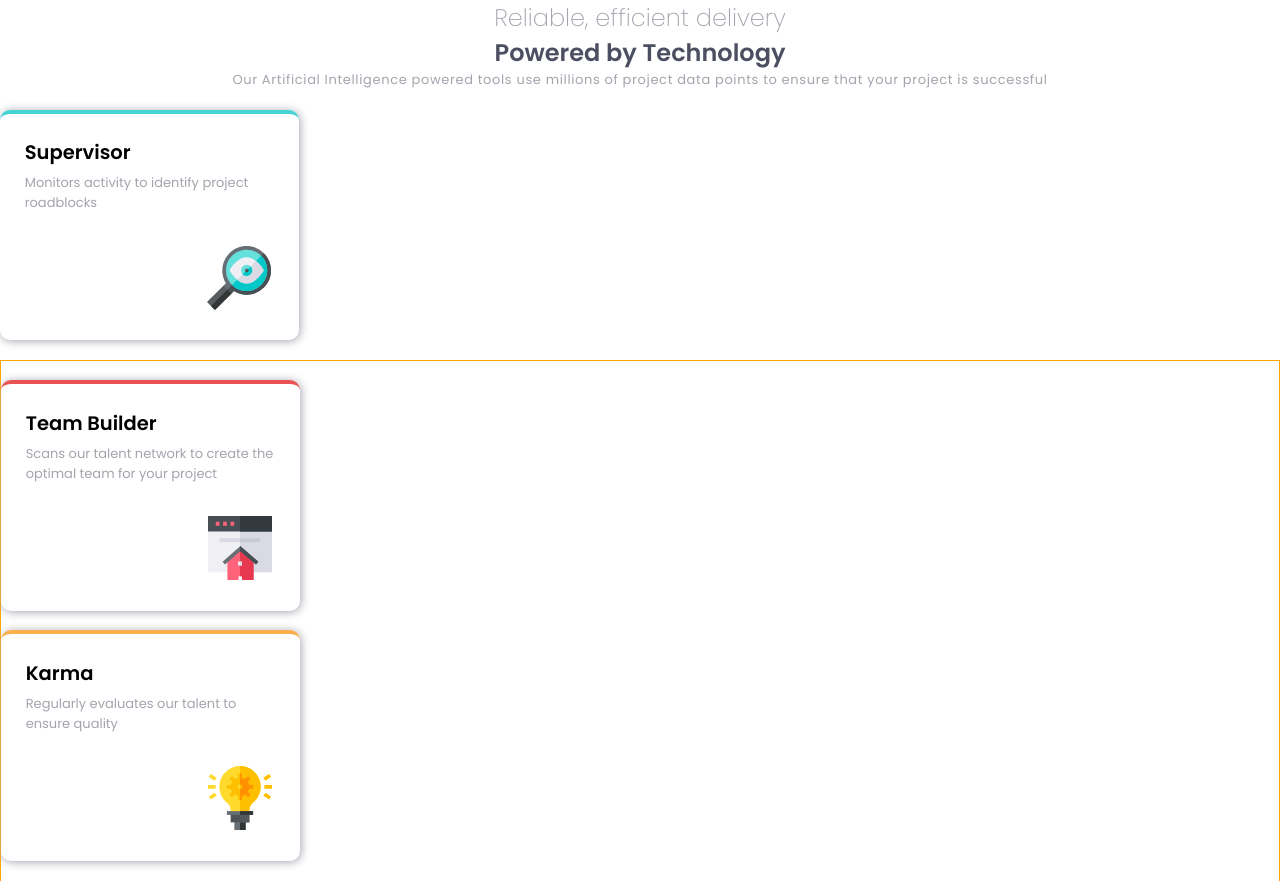
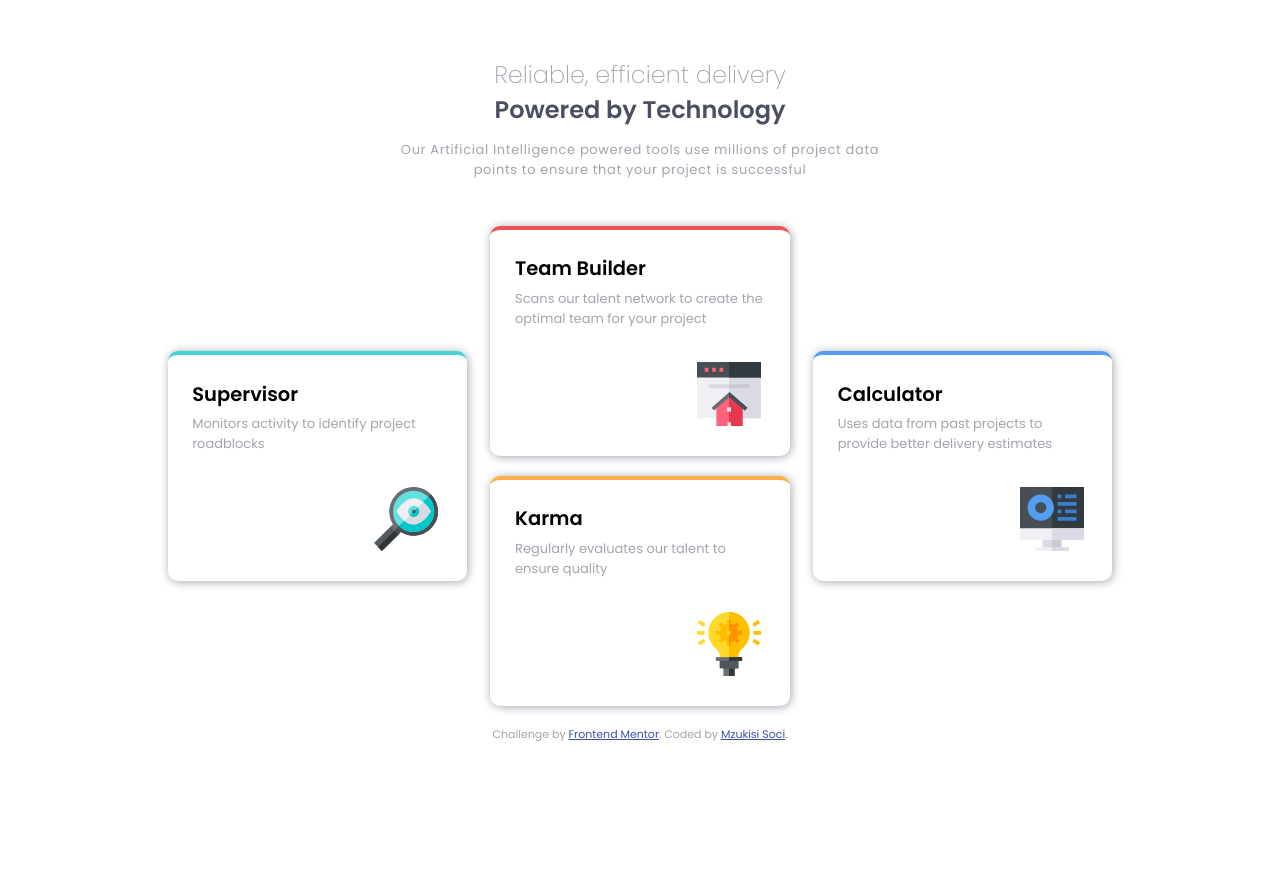
Before and after one commit to Mzu-Soci/Four-card-feature-section, a plain HTML site: page index.html in a window 1280 px wide. Shown: the top 881 px of the page. After the commit the page ends 800 px from the top, so only its background shows below. Drawn offline with Linux system fonts and the light colour scheme.

Commit message:
site complete

```diff
--- a/css/style.css
+++ b/css/style.css
@@ -4,13 +4,14 @@
     font-family: 'Poppins', sans-serif;
 }
 
-.container {
-    /* max-width: 375px; */
-    margin: auto;
+body {
+    height: 100vh;
+    display: flex;
+    align-items: center;
 }
 
-.site-content {
-    /* margin: 2.5em; */
+.container {
+    margin: auto;
 }
 
 .head-container {
@@ -35,7 +36,6 @@ p {
 .head__p {
     font-size: small;
     letter-spacing: .05em;
-    /* padding: 1em 0 2.5em 0; */
 }
 
 .role {
@@ -44,7 +44,6 @@ p {
     padding: 1.9em;
     margin: 1.5em 0;
     box-shadow: 1px 1px 10px hsl(229, 6%, 66%);
-    /* max-width: 250px; */
 }
 
 .role__1 {
@@ -68,8 +67,7 @@ h2 {
 }
 
 img {
-    position: relative;
-    left: 14em;
+    margin-left: 14em;
     padding-top: 2.5em;
 }
 
@@ -77,17 +75,32 @@ img {
 .attribution a { color: hsl(228, 45%, 44%); }
 
 @media only screen and (min-width: 600px) {
-    .role {
-        /* border-radius: 10px;
-        font-size: small;
-        padding: 1.9em;
-        margin: 1.5em 0;
-        box-shadow: 1px 1px 10px hsl(229, 6%, 66%); */
-        max-width: 250px;
+
+    .head__p {
+        max-width: 500px;
+        padding: 1em 0 2em 0;
+        margin: auto;
     }
 
-    .middle_section {
-        border: solid 1px orange;
+    .body_container {
+        display: flex;
+        height: inherit;
+        width: fit-content;
+        align-items: center;
+        margin: auto;
+    }
+
+    .role {
+        max-width: 250px;
+        margin: 1.8em;
+    }
+
+    .role__1, .role__4 {
+        max-height: 177px;
+    }
+
+    .role__2, .role__3 {
+        margin: 1.5em 0;
     }
 
 }
@@ -95,7 +108,6 @@ img {
 @media only screen and (max-width: 600px) {
     .container {
         max-width: 375px;
-        /* margin: auto; */
     }
 
     .site-content {
@@ -103,8 +115,6 @@ img {
     }
 
     .head__p {
-        /* font-size: small; */
-        /* letter-spacing: .05em; */
         padding: 1em 0 2.5em 0;
     }
 }
--- a/index.html
+++ b/index.html
@@ -17,17 +17,6 @@
       rel="stylesheet"
     />
     <title>Frontend Mentor | Four card feature section</title>
-
-    <!-- Feel free to remove these styles or customise in your own stylesheet 👍 -->
-    <style>
-      .attribution {
-        font-size: 11px;
-        text-align: center;
-      }
-      .attribution a {
-        color: hsl(228, 45%, 44%);
-      }
-    </style>
   </head>
   <body>
     <div class="container">
@@ -42,6 +31,7 @@
           </p>
         </div>
 
+        <div class="body_container">
           <div class="role role__1">
             <h2>Supervisor</h2>
             <p class="role__p">
@@ -78,14 +68,14 @@
           </div>
         </div>
       </div>
-
       <footer>
         <p class="attribution">
           Challenge by
           <a href="https://www.frontendmentor.io?ref=challenge" target="_blank"
             >Frontend Mentor</a
-        >. Coded by <a href="#">Your Name Here</a>.
+          >. Coded by <a href="https://github.com/Mzu-Soci">Mzukisi Soci</a>.
         </p>
       </footer>
+    </div>
   </body>
 </html>
```
Also changed, not shown: Screenshot_Desktop.jpg (added), 1 other file. Lines whose indentation alone changed are shown as unchanged.
